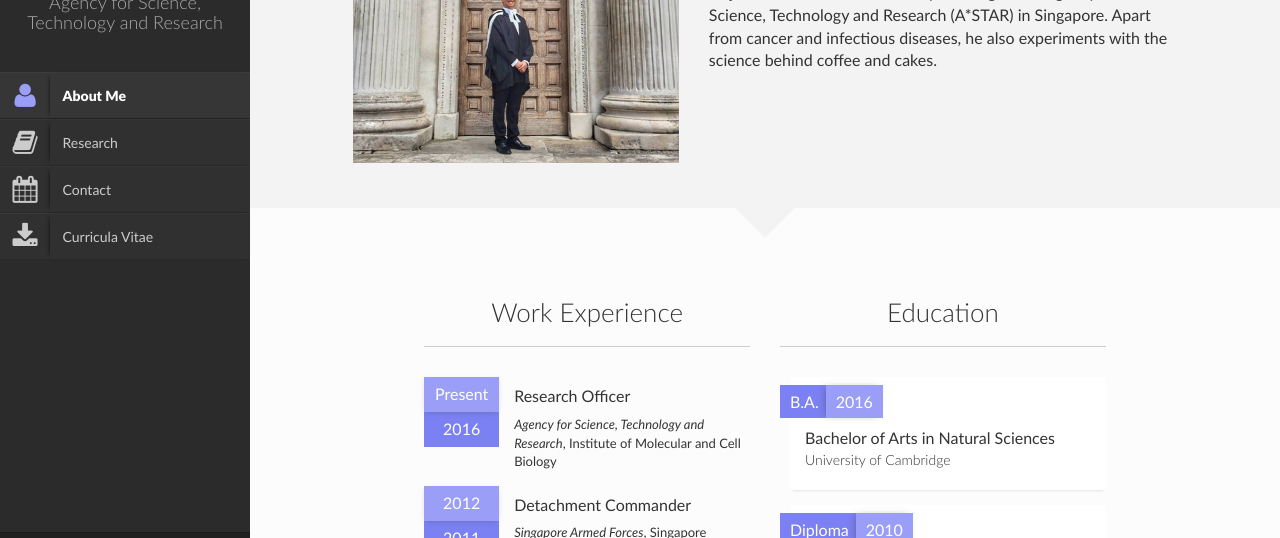
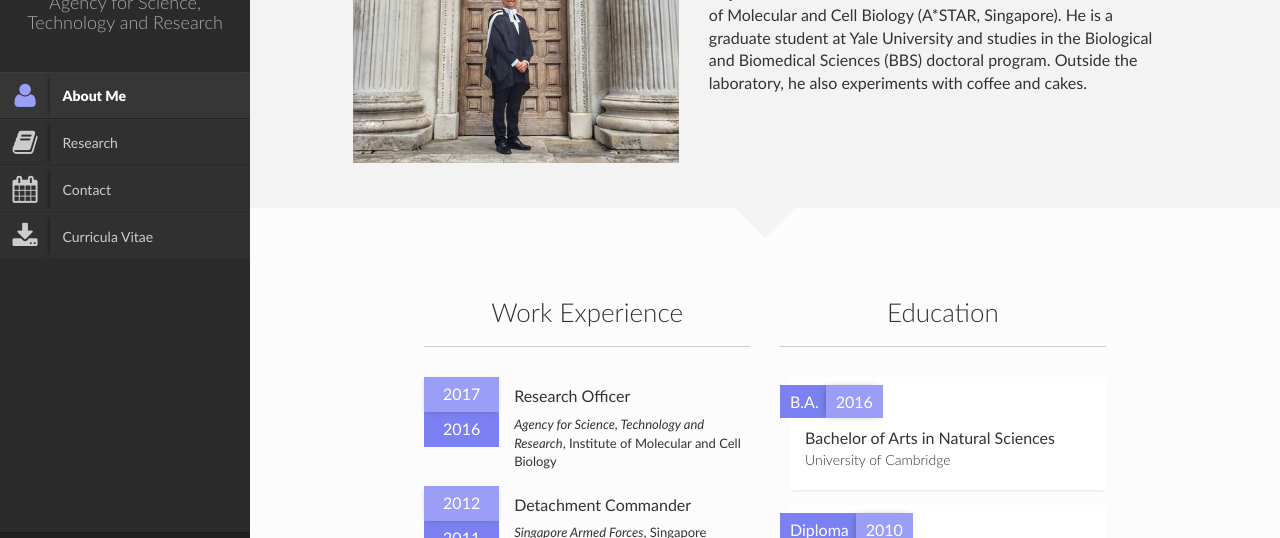
Before and after one commit to xiongqc/xiongqc.github.io, a plain HTML site: page index.html in a window 1280 px wide. Shown: the part 223-761 px from the top of the page. Drawn offline with Linux system fonts and the light colour scheme.

Commit message:
update bio

```diff
--- a/index.html
+++ b/index.html
@@ -138,7 +138,7 @@
 
                                     <div class="col-sm-12 col-md-7">
                                         <h3 class="title">Biography</h3>
-                                        <p>Qiancheng graduated from the University of Cambridge with a major in Genetics. He's currently working at the Agency for Science, Technology and Research (A*STAR) in Singapore. Apart from cancer and infectious diseases, he also experiments with the science behind coffee and cakes.</p>
+                                        <p>Qiancheng graduated from the University of Cambridge with a major in Genetics and worked as a Research Officer at the Institute of Molecular and Cell Biology (A*STAR, Singapore). He is a graduate student at Yale University and studies in the Biological and Biomedical Sciences (BBS) doctoral program. Outside the laboratory, he also experiments with coffee and cakes.</p>
                                     </div>
 
                                 </div>
@@ -158,7 +158,7 @@
 
                                             <li>
                                                 <div class="dates">
-                                                    <span>Present</span>
+                                                    <span>2017</span>
                                                     <span>2016</span>
                                                 </div>
                                                 <div class="content">
```
